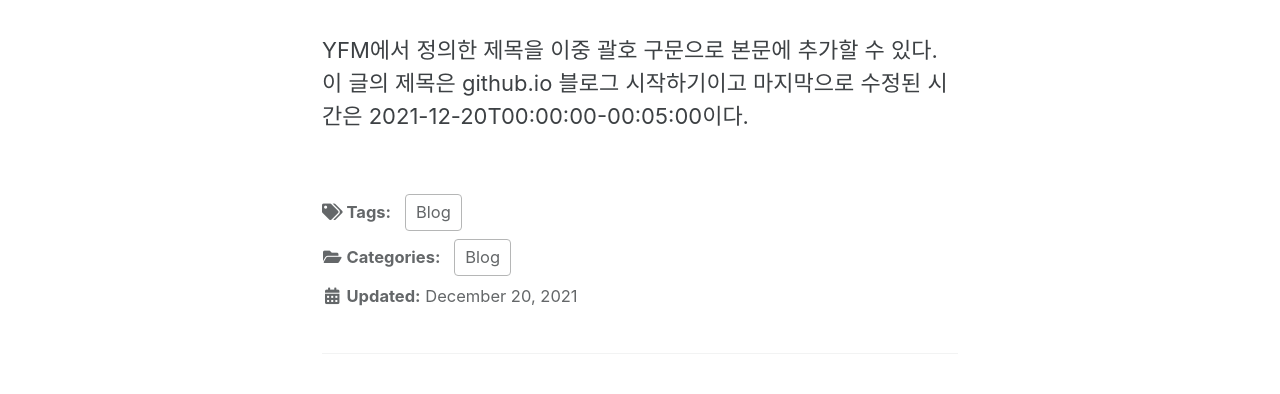
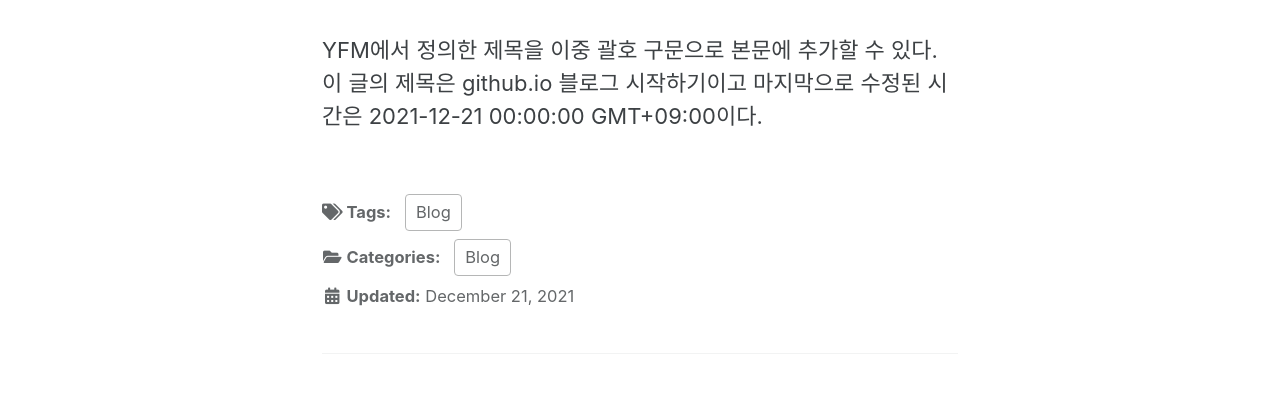
Before and after one commit to doorwhichisclosed/doorwhichisclosed.github.io, a Jekyll site: the page built from _posts/2021-12-21-first-post.md, in a window 1280 px wide. Shown: the part 356-750 px from the top of the page. Built offline with Jekyll 4.4.1, drawn with Linux system fonts in a browser that asks for light colours; cached includes are drawn as plain includes.

Commit message:
first post

```diff
--- a/_config.yml
+++ b/_config.yml
@@ -285,6 +285,6 @@ defaults:
       layout: single
       author_profile: true
       read_time: true
-      comments: # true
+      comments:  true
       share: true
       related: true
--- a/_posts/2021-12-21-first-post.md
+++ b/_posts/2021-12-21-first-post.md
@@ -6,7 +6,7 @@ categories:
   - Blog
 tags:
   - Blog
-last_modified_at: 2021-12-20T00:00:00-00:05:00
+last_modified_at: 2021-12-21 00:00:00 GMT+09:00
 ---
 
 GitHub Blog 서비스인 github.io 블로그 시작하기로 했다.
```
